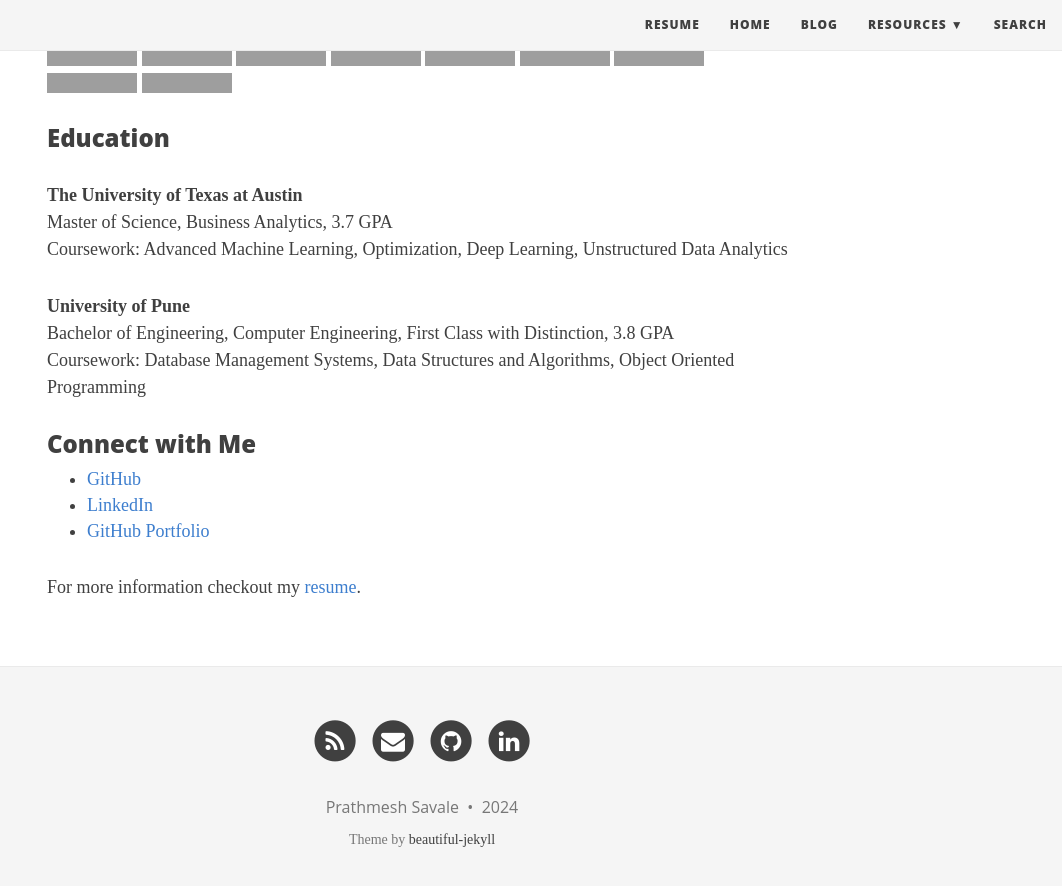
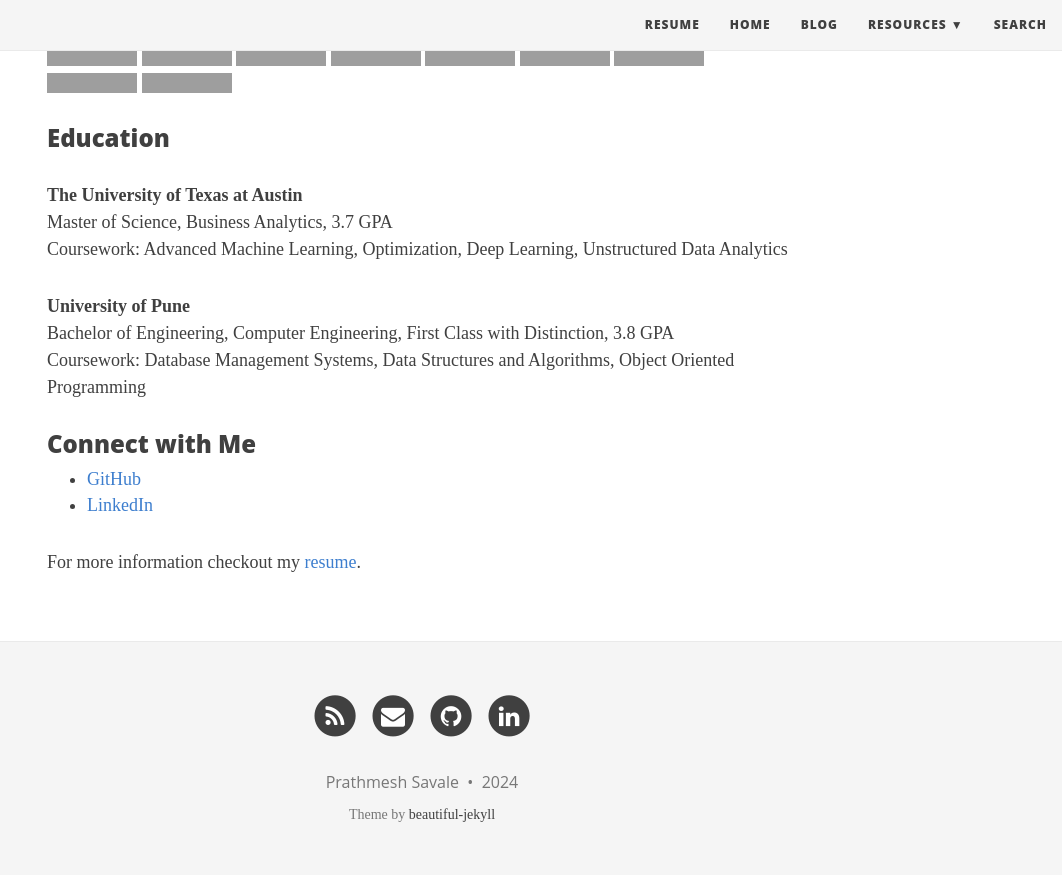
Before and after one commit to praths007/praths007.github.io, a Jekyll site: the page built from index.html, in a window 1280 px wide and 900 px high, scrolled down 1223 px, cut to the strip 0-886 px from the top of the window. Shown: the whole strip, without its empty margins (218-1280 px from the left). Built offline with Jekyll 4.4.1, drawn with Linux system fonts in a browser that asks for light colours; nearby versions of some CDN libraries; the list of posts is cut into pages by our own code; grey boxes are pictures that could not be loaded.

Commit message:
removed portfolio self link

```diff
--- a/index.html
+++ b/index.html
@@ -91,7 +91,7 @@
         <ul>
             <li><a href="https://github.com/praths007">GitHub</a></li>
             <li><a href="https://linkedin.com/in/prathmeshsavale">LinkedIn</a></li>
-            <li><a href="https://praths007.github.io">GitHub Portfolio</a></li>
+            <!-- <li><a href="https://praths007.github.io">GitHub Portfolio</a></li> -->
         </ul>
         <p>For more information checkout my <a href="/assets/prathmesh_savale_resume.pdf">resume</a>.</p>
     </div>
```
